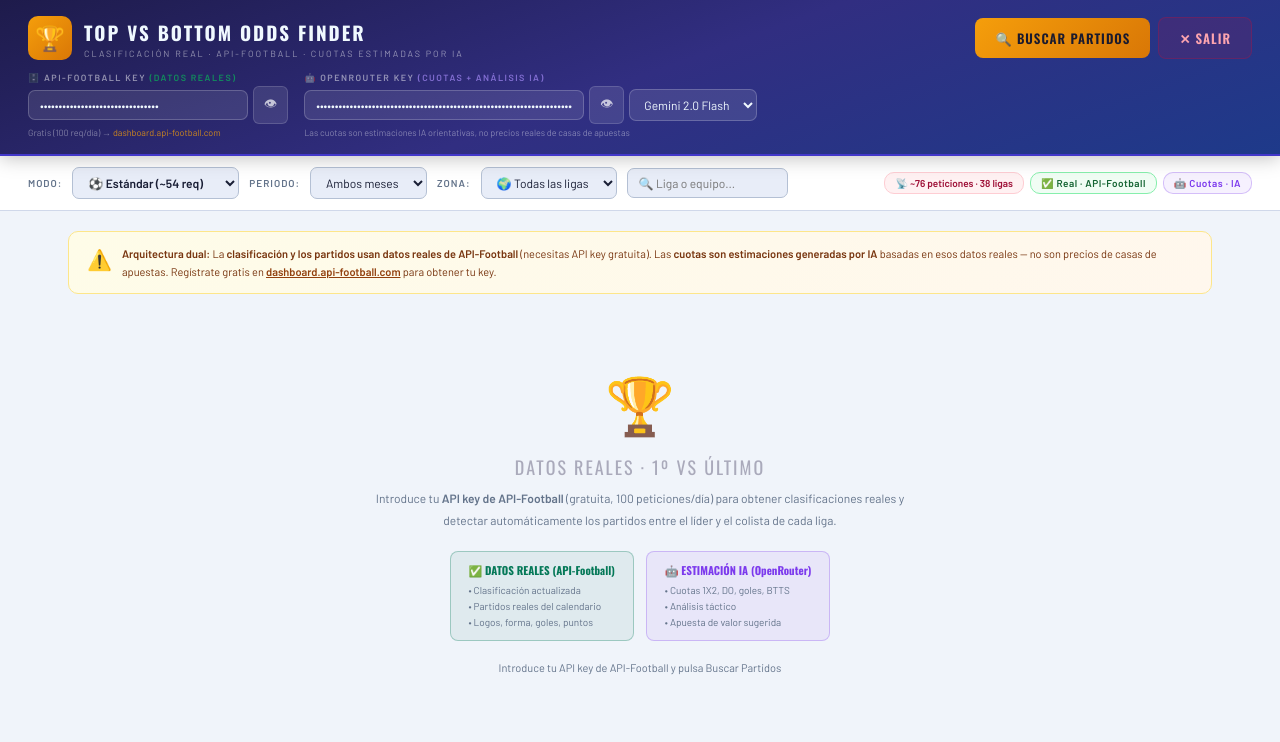
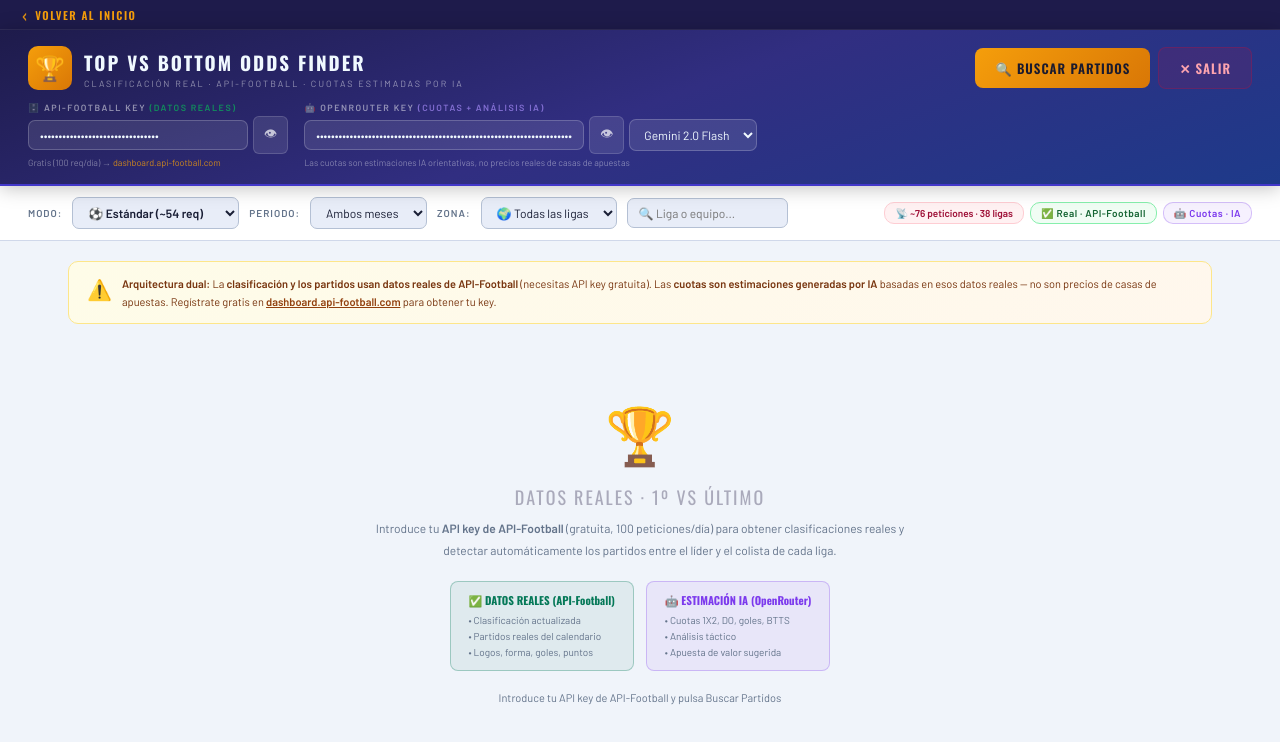
Before and after one commit to apuesta1x30-droid/apuestas, a plain HTML site: page top-vs-bottom-odds v2.html in a window 1280 px wide. Drawn offline with nearby package versions, Linux system fonts and the light colour scheme.

Commit message:
con barra de regreso a inicio

```diff
--- a/top-vs-bottom-odds v2.html
+++ b/top-vs-bottom-odds v2.html
@@ -176,6 +176,11 @@ main{padding:20px 28px 60px;max-width:1200px;margin:0 auto}
   .keys-row{flex-direction:column}
   .api-inp.w220,.api-inp.w280{width:200px}
 }
+/* ── Back bar ── */
+.back-bar{display:flex;align-items:center;gap:7px;background:linear-gradient(90deg,#0f172a,#1e1b4b);color:rgba(245,158,11,.85);font-family:'Oswald',sans-serif;font-size:11px;font-weight:600;letter-spacing:1.5px;text-transform:uppercase;text-decoration:none;padding:6px 22px;border-bottom:1px solid rgba(255,255,255,.08);transition:background .15s}
+.back-bar:hover{background:#1e1b4b;color:#f59e0b}
+.back-arrow{font-size:17px;line-height:1;font-weight:300;opacity:.9}
+@media(max-width:640px){.back-bar{padding:5px 14px;font-size:10px}}
 </style>
 </head>
 <body>
@@ -202,6 +207,10 @@ main{padding:20px 28px 60px;max-width:1200px;margin:0 auto}
     <div class="det-body" id="detBody"></div>
   </div>
 </div>
+
+<a href="https://apuesta1x30-droid.github.io/apuestas/" class="back-bar">
+  <span class="back-arrow">‹</span> Volver al inicio
+</a>
 
 <header>
   <div class="hdr-top">
```
